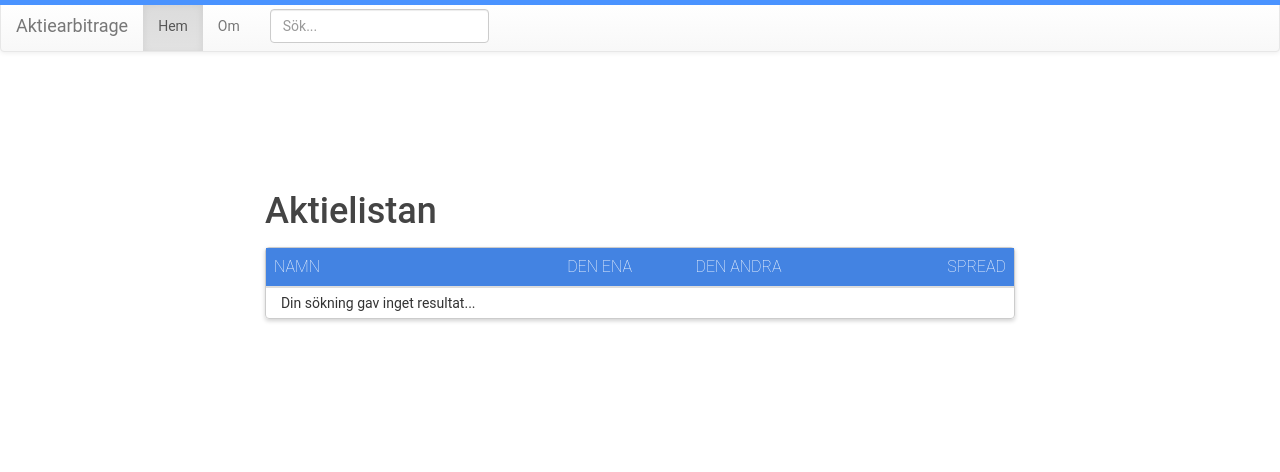
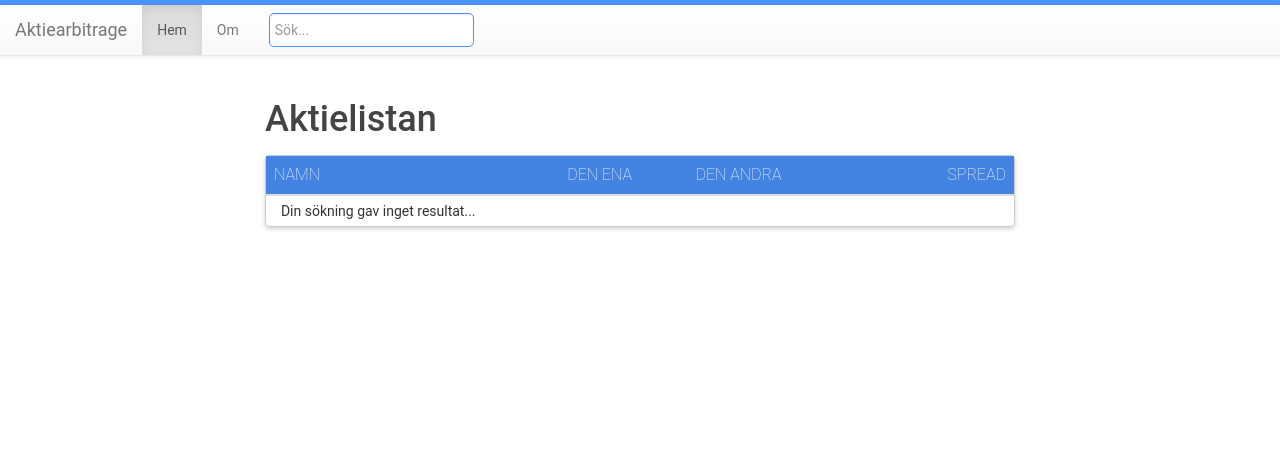
Before and after one commit to JohanKJIP/aktiearbitrage, a Django app: page / in a window 1280 px wide. Shown: the top 472 px of the page. Run offline with Django 3.2, Linux system fonts and the light colour scheme; data that the repository does not hold is empty; some libraries are stand-ins or nearby versions.

Commit message:
navbar style fixes

```diff
--- a/mainpage/static/css/mainpage.css
+++ b/mainpage/static/css/mainpage.css
@@ -77,7 +77,6 @@ table {
 }
 
 #table-title {
-    margin-top: 120px;
     color: rgb(68, 68, 68);
 }
 
@@ -163,5 +162,29 @@ html {
 }
 
 #stock-name {
+    margin-top: 20px;
+}
+
+#table-title, #stock-name {
     margin-top: 100px;
 }
+
+/*
+SEARCH BAR
+*/
+.searchTerm {
+    width: 50%;
+    border: 1px solid rgb(74, 147, 255);
+    padding: 5px;
+    border-radius: 5px;
+    outline: none;
+    color: #9DBFAF;
+  }
+
+.searchTerm:focus{
+    color: rgb(74, 147, 255);
+}
+
+.navbar {
+    margin-top: 5px;
+}
--- a/mainpage/static/js/functions.js
+++ b/mainpage/static/js/functions.js
@@ -100,7 +100,7 @@ function loadGraph(stockName, data) {
                     display: true,
                     scaleLabel: {
                         display: true,
-                        labelString: "Kurspris",
+                        labelString: "Kurspris (kr)",
                     }
                 }]
             }
--- a/mainpage/templates/mainpage/base.html
+++ b/mainpage/templates/mainpage/base.html
@@ -15,7 +15,7 @@
     </head>
     <body>
         <div id="color-bar"></div>
-        <nav class="navbar navbar-default">
+        <nav class="navbar navbar-default navbar-fixed-top">
             <div class="container-fluid">
                 <!-- Brand and toggle get grouped for better mobile display -->
                 <div class="navbar-header">
@@ -36,7 +36,7 @@
                     </ul>
                     <form class="navbar-form navbar-left">
                         <div class="form-group">
-                            <input id="search" type="text" class="form-control" placeholder="Sök..." onkeyup="updateSearchResult()">
+                            <input id="search" type="text" class="form-control searchTerm" placeholder="Sök...">
                         </div>
                     </form>
                 </div><!-- /.navbar-collapse -->
--- a/mainpage/templates/mainpage/stock_detail.html
+++ b/mainpage/templates/mainpage/stock_detail.html
@@ -7,7 +7,7 @@
         <canvas id="stock-chart" width="50%"></canvas>
         <hr>
         <div class="stock-info">
-            <p> this is some good data yo </p>
+            <p> data... </p>
         </div>
     </div>
 {% endblock %}
```
